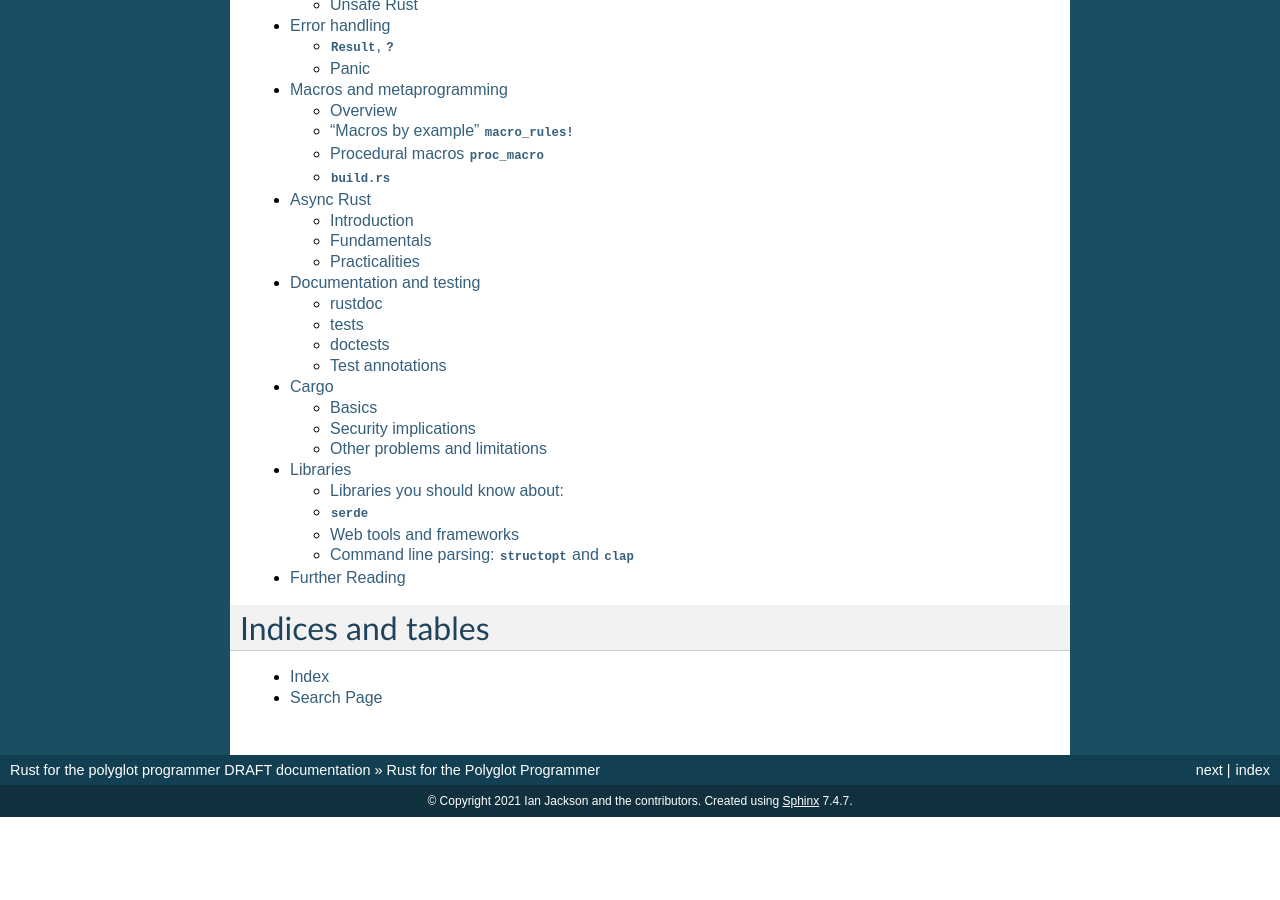
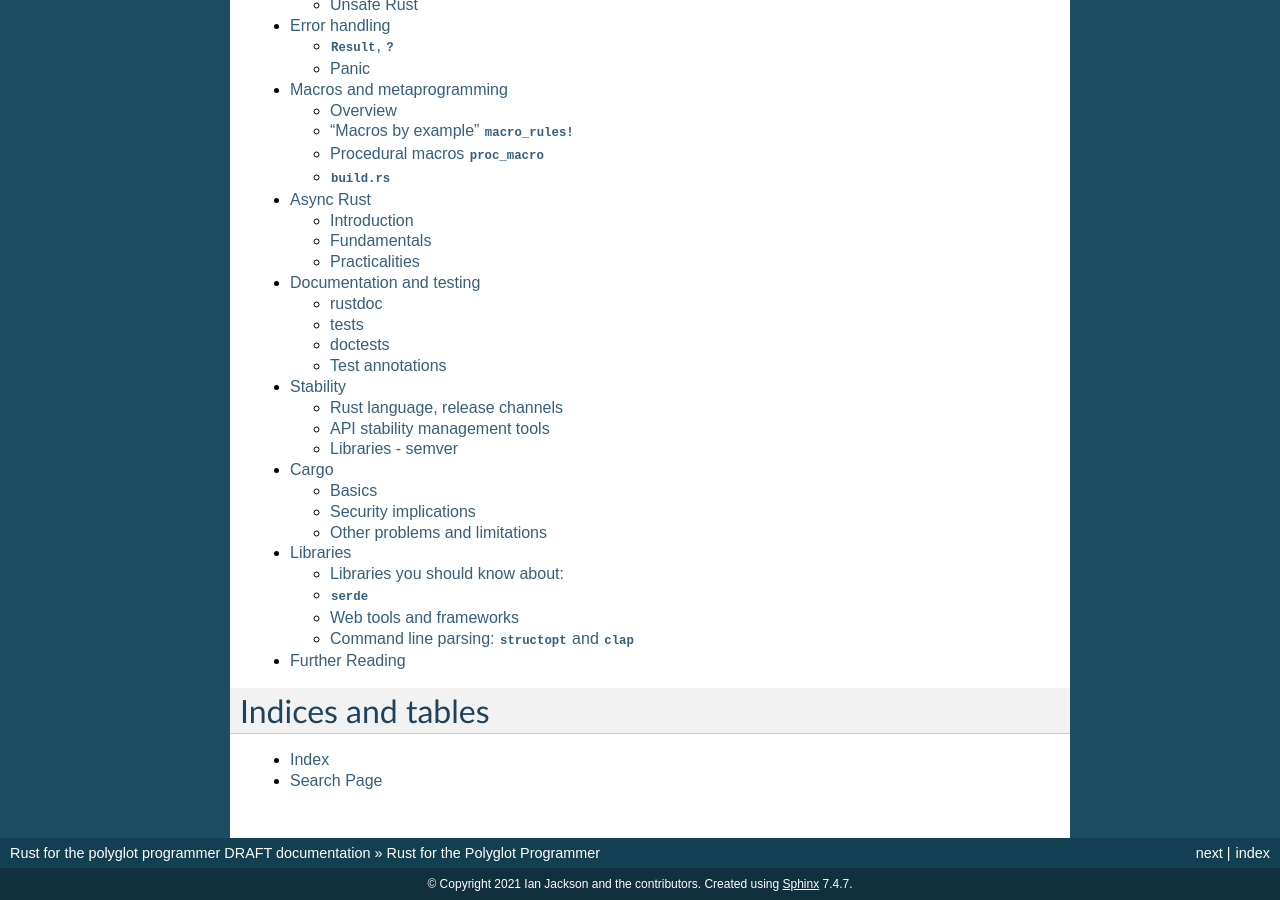
Before and after one commit to cxw620/rust-polyglot, a Sphinx documentation site: the page built from docs/index.rst, in a window 1280 px wide and 900 px high, scrolled down 762 px. Built offline with Sphinx 7.4.7, drawn with Linux system fonts in a browser that asks for light colours; before the commit the page ends 1579 px from its top, so only the background shows below that; some of the changed lines change nothing that is shown.

Commit message:
wip stability
Signed-off-by: Ian Jackson <ijackson@chiark.greenend.org.uk>

```diff
--- a/docs/index.rst
+++ b/docs/index.rst
@@ -20,6 +20,7 @@
    macros.rst
    async.rst
    rustdoc.rst
+   stability.rst
    cargo.rst
    libs.rst
    further.rst
--- /dev/null
+++ b/docs/stability.rst
@@ -0,0 +1,136 @@
+Stability
+=========
+
+..
+    Copyright 2021 Ian Jackson and contributors
+    SPDX-License-Identifier: MIT
+    There is NO WARRANTY.
+
+The Rust Project and community value providing a stable platform,
+but also want to be able to make progress and changes.
+
+There are a number of facilities and practices
+which try to achieve both,
+with a surprising degree of sucess.
+
+Rust language, release channels
+-------------------------------
+
+The Rust language itself
+(the compiler, the standard library, and some of the core tools)
+has a bespoke stability and release scheme:
+
+There are three "channels",
+each representing a moving target.
+Stable is released periodically (about every 6 weeks).
+Beta is a pre-view of the next Stable
+and exists mostly to be tested.
+
+The big difference is between Nightly and Beta/Stable
+(henceforth and elsewhere, Stable).
+
+Nightly
+~~~~~~~
+
+Nightly provides numerous features which are explicitly denoted unstable.
+These are sometimes introduced experimentally.
+They are in any case subject to change without notice.
+
+Each nightly language feature must be explicitly enabled by the use of
+``#![feature(something)]`` at the start of the crate toplevel.
+Unstable command line options generally require
+also saying  ``-Z unstable-options``.
+
+There are even features which are known to be
+incompletel, broken, or maybe even unsound,
+for which an additional
+``#![allow(incomplete_features)]``
+is required.
+
+Stable
+~~~~~~
+
+Conversely Stable Rust aims to keep existing code working,
+almost entirely successfully.
+
+Considerable care is taken when stabilising a feature,
+that the API and implementation is good,
+and that it doesn't paint Rust into unfortunate corners.
+
+"Breaking changes"
+(defined as any change to the contract
+of the language or library or tool
+which might invalidate a previously-correvt use)
+are very much the exception.
+Rarely, they are still considered,
+but they are handled very cautiously,
+including an assessment of the likely practical fallout.
+
+Actually, Stable Rust is actually simply a
+stabilised release branch
+of Nightly,
+so it does contain the code for all the unstable features.
+But measures are taken to prevent
+the use of unstable features
+in the stable compiler.
+This allows the Rust Project to main one main line of development
+containing both the unstable work,
+and improvements to the stable compiler.
+
+
+API stability management tools
+------------------------------
+
+The Rust language contains several features intended to allow
+a library API designer to warn or prevent users from
+relying on API properties which might change in the future.
+
+For example,
+``#[non_exhaustive]`` on data typesm
+which prevents an API consumer from writing code
+which would break when a new field or variant was added.
+
+``impl Trait``, visibility tools, newtypes, and trait sealing,
+are also useful.
+
+The standard library makes very extensive use of these facilities,
+and sets an example which the better crates largely follow.
+
+
+Libraries - semver
+------------------
+
+The Rust community has strong expectations about
+the API stability of Rust libraries (crates).
+
+Cargo implements a modified semver scheme,
+and crates are generally expected to
+choose a cargo-semver-incompatible version
+for releases with breaking changes.
+The community will typically expect that
+any inadvertant breaking changes
+are reverted.
+
+The semver scheme is like official semver,
+but with an additional compatibility rule for "0.x.y" versions
+where (for example) "0.x.y+1" satisfies a dependency on "0.x.y".
+(In official semver,
+no "0.x" version is treated as compatible in any way with any other.)
+
+That cargo expects there to be stability rules for "0.x" versions
+has made it feasible for many crate authors to avoid publishing a "1.0",
+and inevitably many have failed to do so,
+for all the usual crop of (bad) reasons.
+Many important and perfectly deecent, stable, and reliable
+Rust libraries
+still have "0.x" version numbers.
+
+Multiple versions of the same library can end up in the same program;
+if they are require to interoperate,
+special measures must be taken.
+For example,
+when the ``log`` crate makes a new incompatible release,
+an update is published with the old version number which
+is actually a compatibility facade over the new version,
+so that programs ending up containing a single instance of the library
+and its crucial global state.
```
